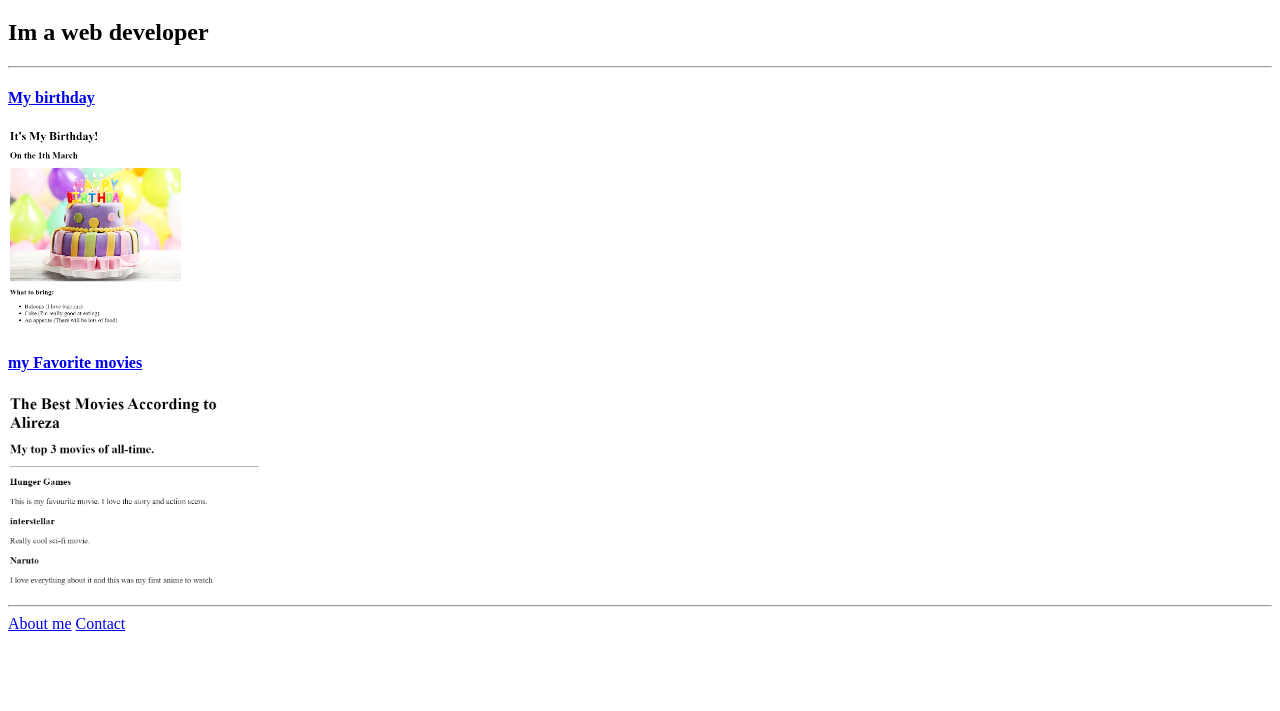
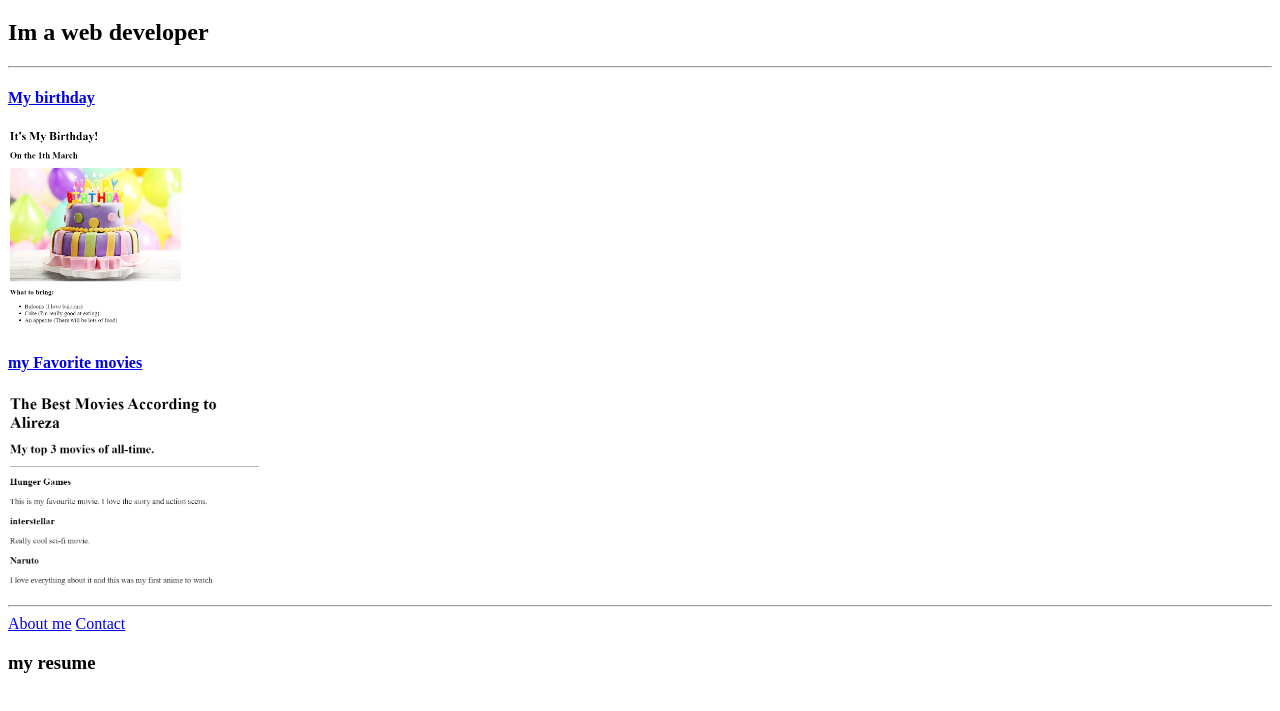
Before and after one commit to 0LanTern0/Portfolio, a plain HTML site: page index.html in a window 1280 px wide. Shown: the part 61-772 px from the top of the page. Drawn offline with Linux system fonts and the light colour scheme.

Commit message:
Update index.html

```diff
--- a/index.html
+++ b/index.html
@@ -22,6 +22,8 @@
   <a href="./public/about.html">About me</a>
   <a href="./public/contact.html">Contact</a>
 
+  <a href"./1.1/index.html"><h3>my resume</h3></a>
+
 
 </body>
 </html>
```
